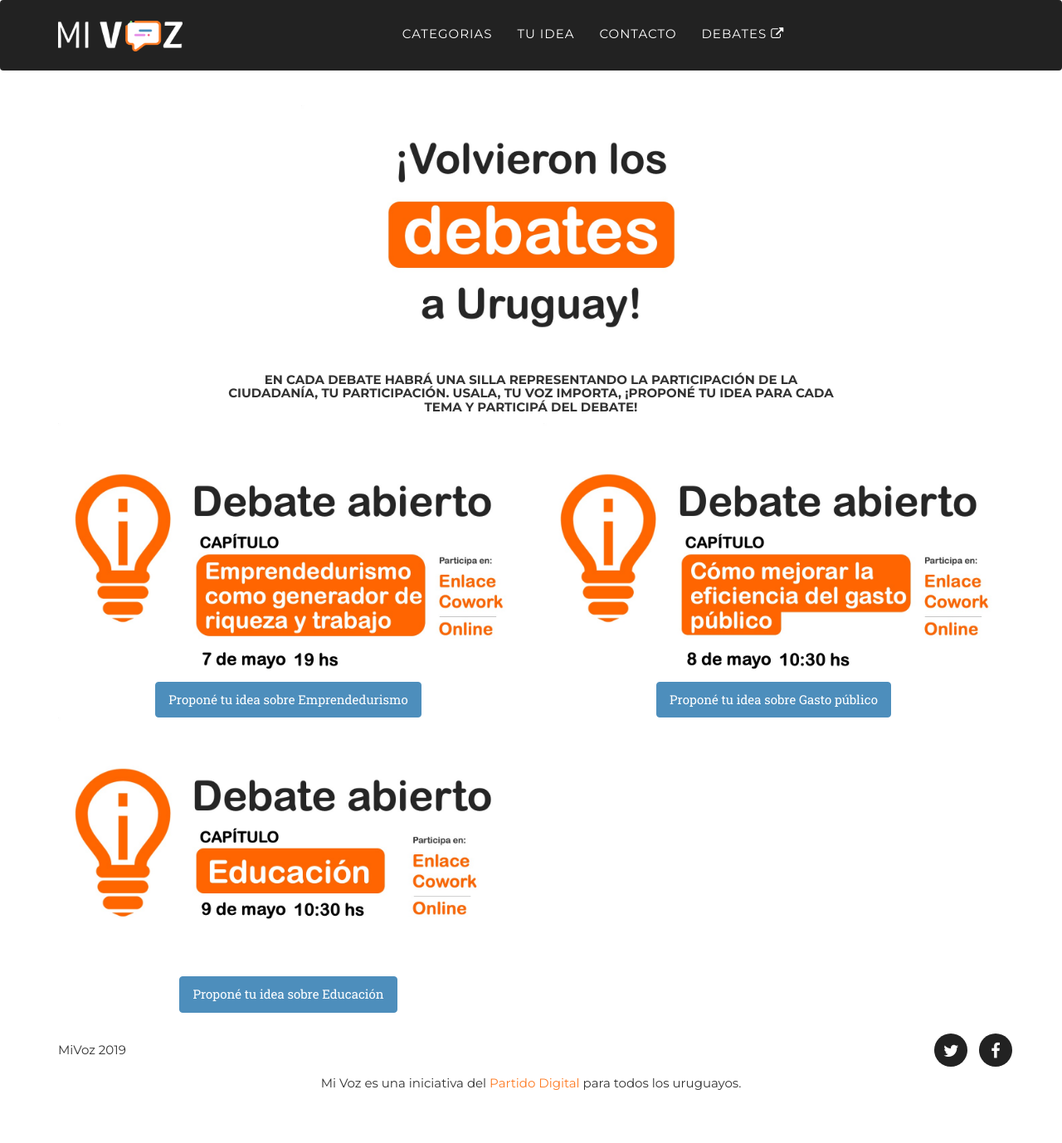
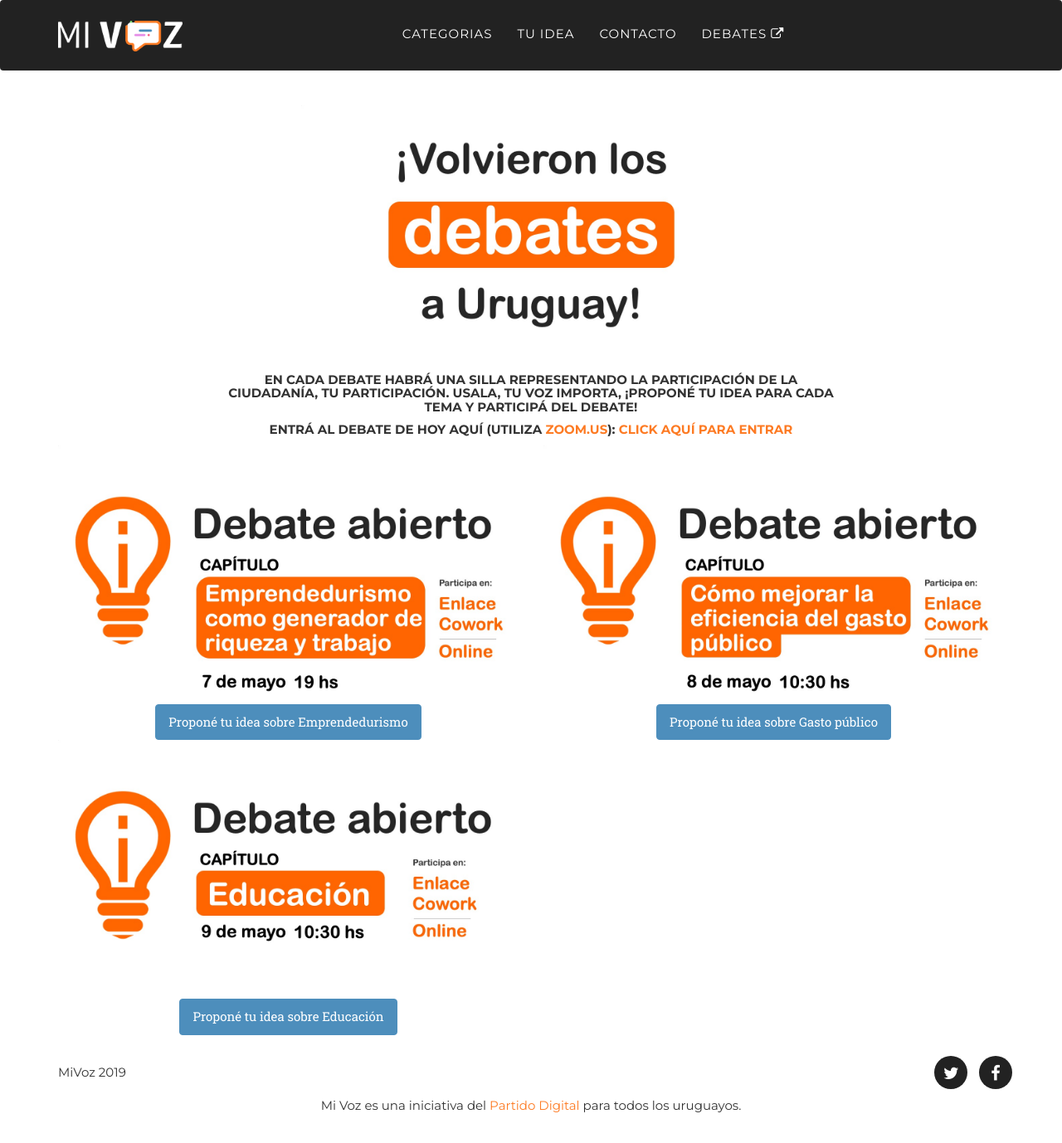
Before and after one commit to PartidoDigital/MiVoz-Web, a Jekyll site: the page built from debates.md, in a window 1280 px wide. Shown: the whole page at 83% size. Built offline with Jekyll 4.4.1, drawn with Linux system fonts in a browser that asks for light colours; nearby versions of some CDN libraries; some web fonts are replaced; before the commit the page ends 1351 px from its top, so only the background shows below that.

Commit message:
Update debates.md

```diff
--- a/debates.md
+++ b/debates.md
@@ -16,6 +16,7 @@ date: 2017-09-23
   <div class="col-md-2"></div>
   <div class="col-md-8 text-center">
     <h5>En cada debate habrá una silla representando la participación de la ciudadanía, tu participación. Usala, tu voz importa, ¡proponé tu idea para cada tema y participá del debate!</h5>
+    <h5>Entrá al debate de hoy aquí (utiliza <a href="https://zoom.us/">zoom.us</a>): <a href="https://zoom.us/j/127217701">Click aquí para entrar</a> </h5>
   </div>
   <div class="col-md-2"></div>
 </div>
```
